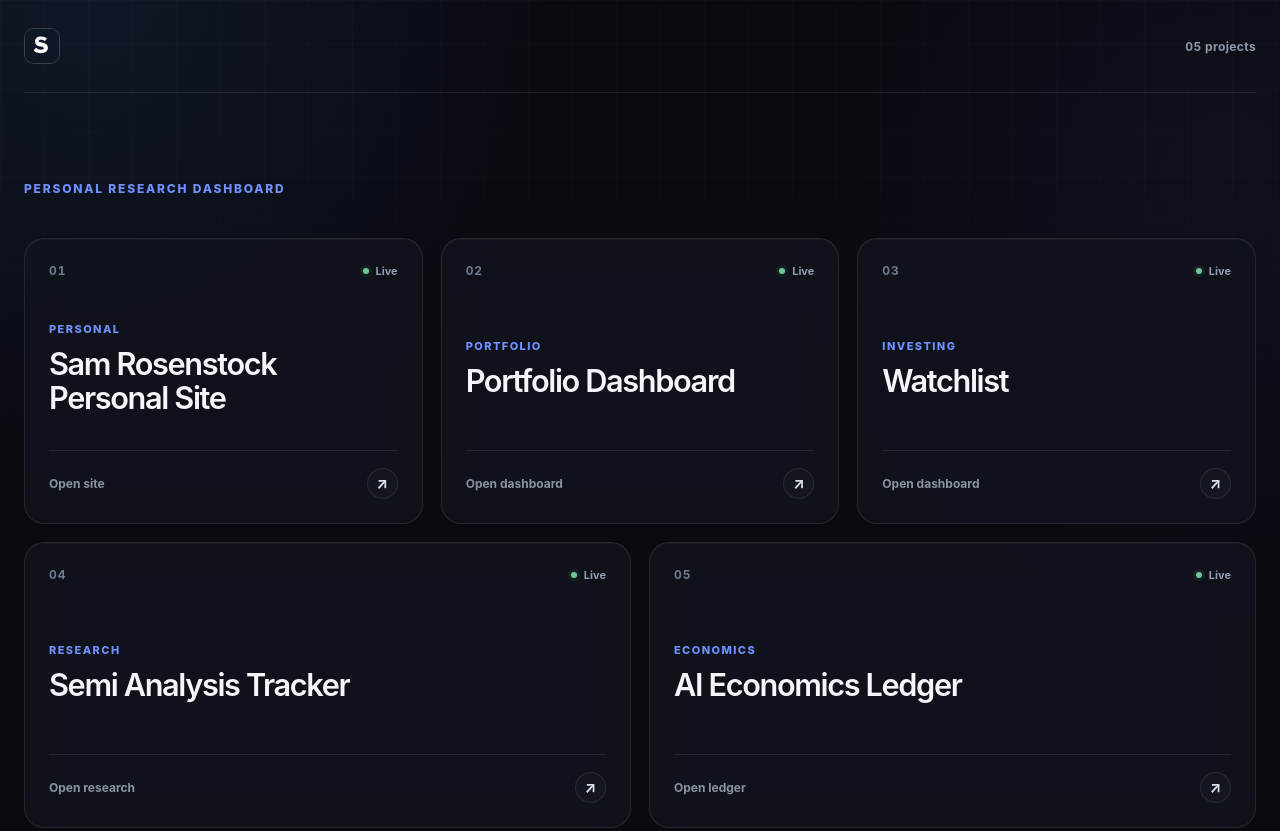
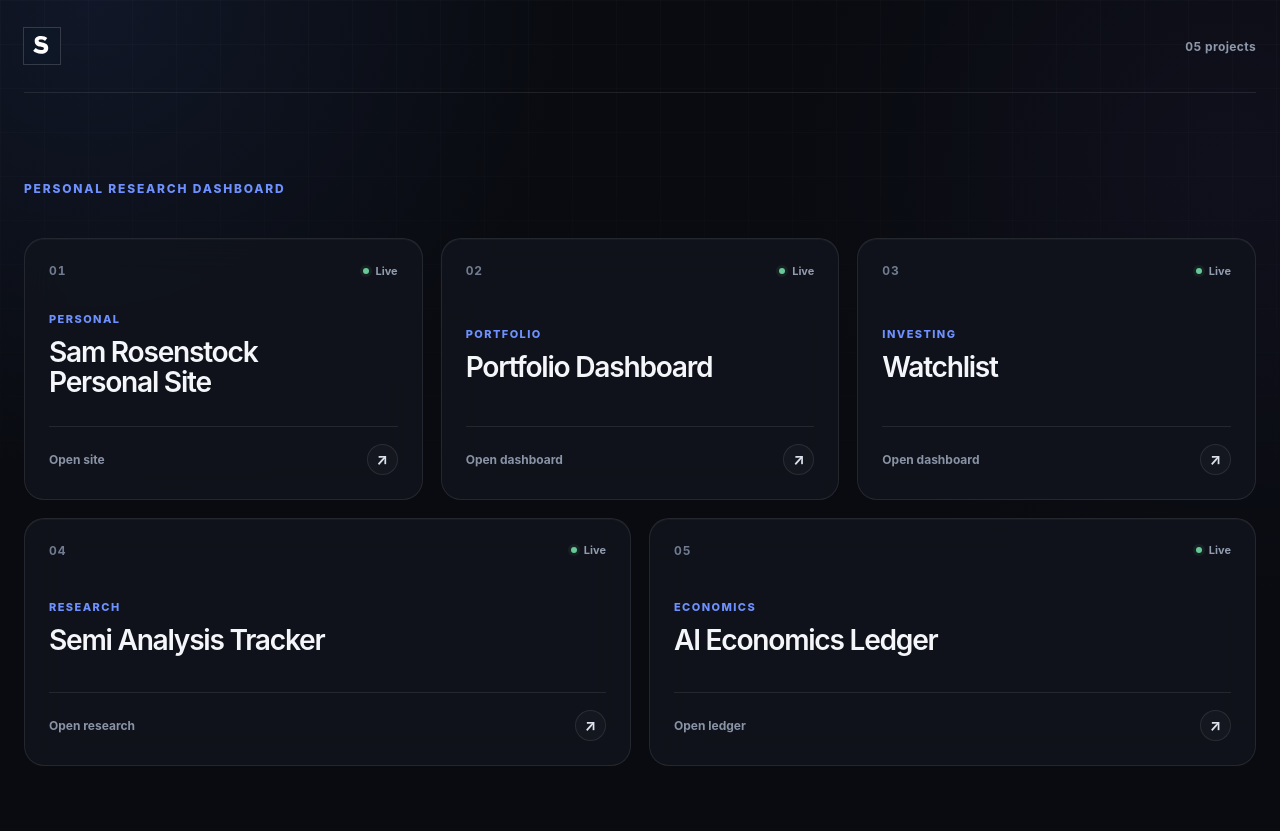
Before and after one commit to samrosenstock10/sam-landing-project-page, a plain HTML site: page index.html in a window 1280 px wide. Shown: the top 831 px of the page. Drawn offline with Linux system fonts and the light colour scheme.

Commit message:
Refine cards for title-only layout

```diff
--- a/styles.css
+++ b/styles.css
@@ -68,24 +68,25 @@
 }
 
 .brand-mark {
-  display: grid;
+  display: block;
   width: 36px;
   height: 36px;
-  place-items: center;
-  border: 1px solid var(--line-strong);
-  border-radius: 10px;
-  background: rgba(255, 255, 255, 0.035);
-  font-size: 11px;
-  font-weight: 800;
-  letter-spacing: 0.08em;
+  overflow: hidden;
+  box-shadow: 0 0 0 1px var(--line-strong);
   transition:
-    border-color 180ms ease,
-    background 180ms ease;
+    opacity 180ms ease,
+    box-shadow 180ms ease;
+}
+
+.brand-mark img {
+  display: block;
+  width: 100%;
+  height: 100%;
 }
 
 .brand:hover .brand-mark {
-  border-color: rgba(111, 145, 255, 0.55);
-  background: var(--accent-soft);
+  opacity: 0.88;
+  box-shadow: 0 0 0 1px rgba(111, 145, 255, 0.55);
 }
 
 .project-count {
@@ -119,7 +120,7 @@
 .project-card {
   position: relative;
   display: flex;
-  min-height: 286px;
+  min-height: 248px;
   grid-column: span 2;
   flex-direction: column;
   overflow: hidden;
@@ -204,7 +205,7 @@
 
 .card-content {
   margin: auto 0;
-  padding: 42px 0 34px;
+  padding: 34px 0 28px;
 }
 
 .card-kicker {
@@ -218,18 +219,11 @@
 
 h2 {
   margin: 0;
-  font-size: clamp(1.65rem, 2.4vw, 2rem);
+  max-width: 15ch;
+  font-size: clamp(1.55rem, 2.2vw, 1.9rem);
   font-weight: 610;
   letter-spacing: -0.045em;
   line-height: 1.08;
-}
-
-.card-content > p:last-child {
-  max-width: 36ch;
-  margin: 15px 0 0;
-  color: var(--muted);
-  font-size: 14px;
-  line-height: 1.58;
 }
 
 .card-footer {
@@ -319,9 +313,13 @@
 
   .project-card,
   .project-card:last-child {
-    min-height: 270px;
+    min-height: 228px;
     grid-column: auto;
     border-radius: 18px;
+  }
+
+  h2 {
+    max-width: none;
   }
 
   .site-footer {
```
